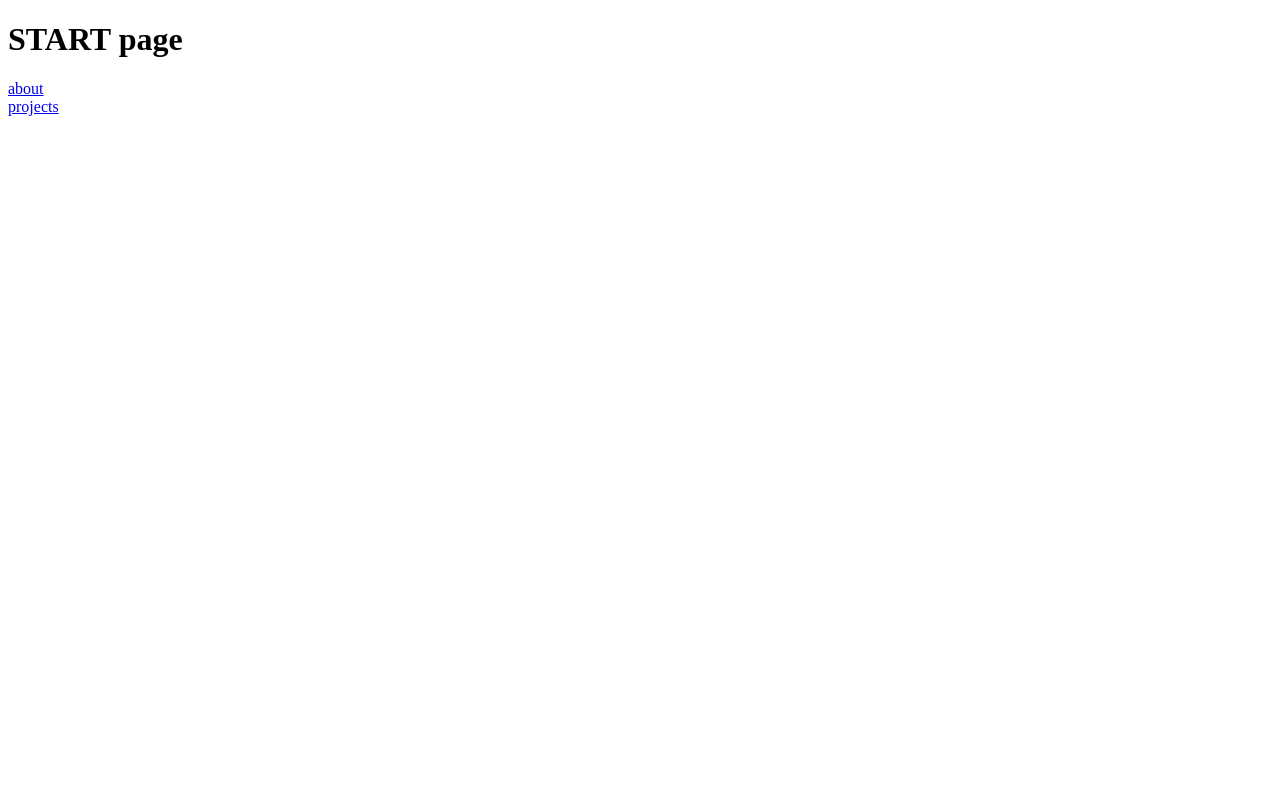
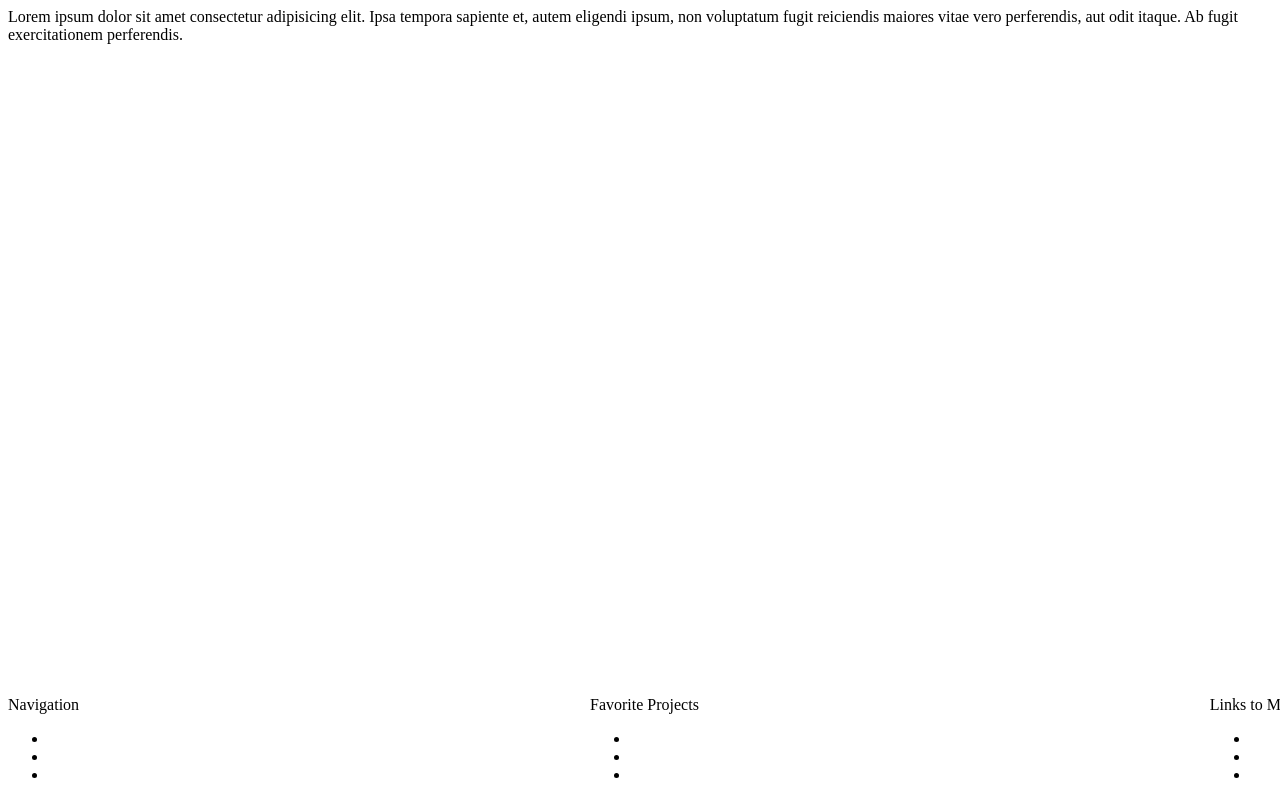
Before and after one commit to GrauKatze/GrauKatze.github.io, a plain HTML site: page index.html in a window 1280 px wide. Drawn offline with Linux system fonts and the light colour scheme.

Commit message:
Промежуточные изменения для оформления

```diff
--- a/index.html
+++ b/index.html
@@ -1,15 +1,66 @@
 <!DOCTYPE html>
 <html lang="ru">
+
 <head>
     <meta charset="UTF-8">
     <meta http-equiv="X-UA-Compatible" content="IE=edge">
     <meta name="viewport" content="width=device-width, initial-scale=1.0">
+    <link rel="stylesheet" href="www/styles/style.css">
     <title>Index</title>
 </head>
+
 <body>
-    <h1>START page</h1>
-    <a href="www/pages/about.html">about</a>
-    <br>
-    <a href="www/pages/projects.html">projects</a>
+    <div id="wrap">
+        <header>
+            <nav>
+                <div id="logo"></div>
+                <div id="menu"></div>
+            </nav>
+        </header>
+        <main>
+            Lorem ipsum dolor sit amet consectetur adipisicing elit. Ipsa tempora sapiente et, autem eligendi ipsum, non
+            voluptatum fugit reiciendis maiores vitae vero perferendis, aut odit itaque. Ab fugit exercitationem
+            perferendis.
+        </main>
+
+
+        <footer>
+            <nav class="row">
+                <div class="col">
+                    <div class="col-header">
+                        Navigation
+                    </div>
+                    <ul class="col-links">
+                        <li><a href=""></a></li>
+                        <li><a href=""></a></li>
+                        <li><a href=""></a></li>
+                    </ul>
+                </div>
+                <div class="col">
+                    <div class="col-header">
+                        Favorite Projects
+                    </div>
+                    <ul class="col-links">
+                        <li><a href=""></a></li>
+                        <li><a href=""></a></li>
+                        <li><a href=""></a></li>
+                    </ul>
+                </div>
+                <div class="col">
+                    <div class="col-header">
+                        Links to Me
+                    </div>
+                    <ul class="col-links">
+                        <li><a href=""></a></li>
+                        <li><a href=""></a></li>
+                        <li><a href=""></a></li>
+                    </ul>
+                </div>
+            </nav>
+            <div id="license"></div>
+        </footer>
+
+    </div>
 </body>
+
 </html>
--- a/www/styles/style.css
+++ b/www/styles/style.css
@@ -0,0 +1,21 @@
+html,
+body {
+  height: 100%;
+}
+#wrap {
+  min-height: 100%;
+}
+main {
+  padding-bottom: 100px;
+  /*Высота футера*/
+}
+footer {
+  position: absolute;
+  bottom: 0;
+  width: 100%;
+}
+.row {
+    display: flex;
+    flex-wrap: wrap;
+    justify-content: space-between;
+}
```
